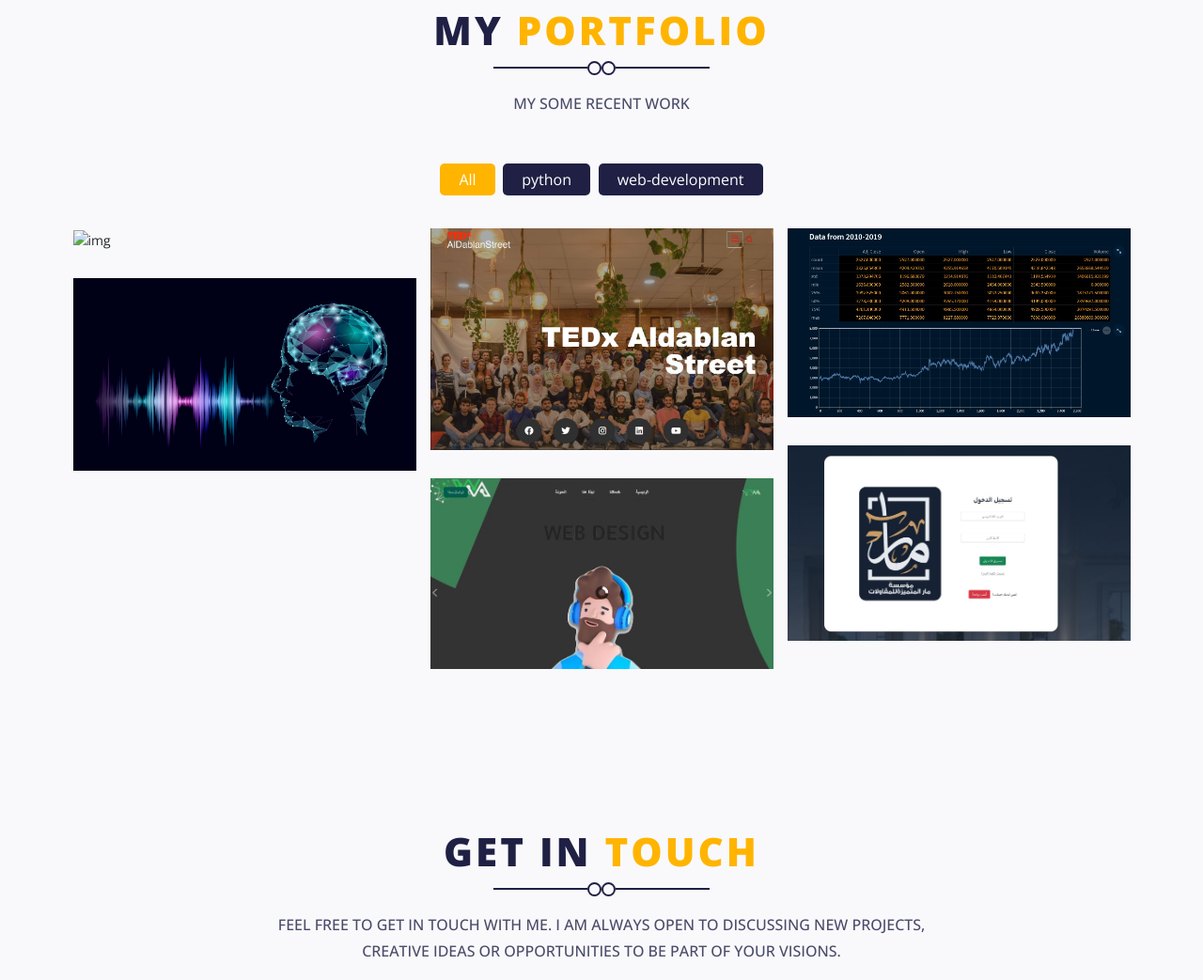
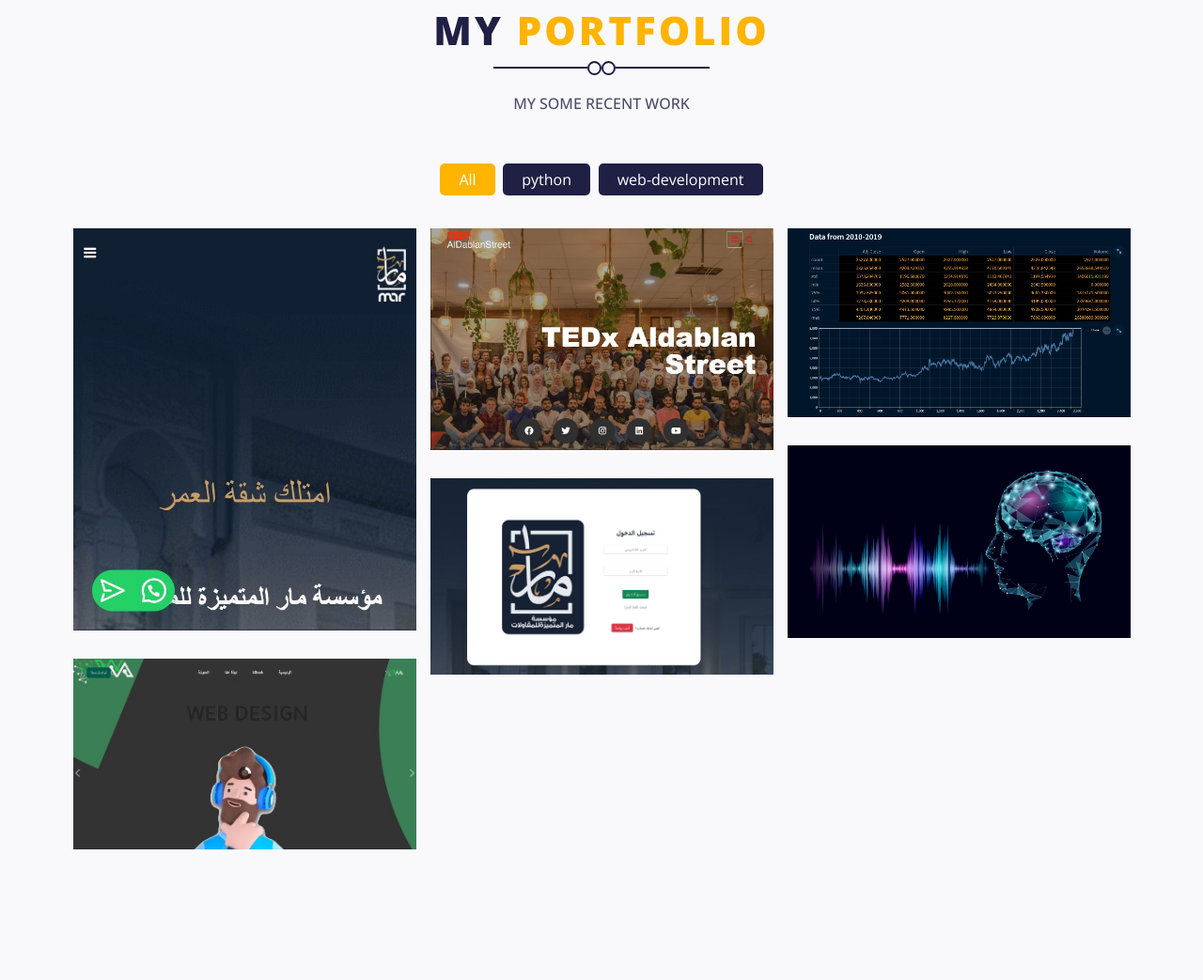
Before and after one commit to abdulhameednabhan/AbdulhameedNabhan, a plain HTML site: page index.html in a window 1280 px wide. Shown: the part 3596-4639 px from the top of the page at 94% size. Drawn offline with nearby package versions, Linux system fonts and the light colour scheme; animation ran at ten frames a second; files whose address does not match are found by name; a web font is replaced by a local one.

Commit message:
add portfolio files11124

```diff
--- a/index.html
+++ b/index.html
@@ -583,7 +583,7 @@
                         </div>
                         <div class="row grid portfolio-item-box">
                             <div class="col-12 col-sm-6 col-md-4 col-lg-4 element-item mt-30 branding" data-category="development">
-                                <img class="img-fluid" src="./assets/images/jjhgj.JPG" alt="img">
+                                <img class="img-fluid" src="work-1.JPG" alt="img">
                                 <div class="caption fade_caption">
                                     <h5>Web Development:maraqar</h5>
                                     <p> </p>
@@ -603,7 +603,7 @@
                                 <img class="img-fluid" src="./assets/images/portfolio/ss.JPG" alt="img">
                                 <div class="caption fade_caption">
                                     <h5>python</h5>
-                                    <p></p>
+                                    <p> tool analysis finacial markets</p>
                                     <a href="https://github.com/abdulhameednabhan/A-tool-for-analyzing-time-series-for-financial-markets-using-statistical-methods-and-machine-and-dee" class="btn btn-primary">View Full Project</a>
                                 </div>
                             </div>
@@ -611,7 +611,7 @@
                                 <img class="img-fluid" src="./assets/images/portfolio/R (1).jpg" alt="img">
                                 <div class="caption fade_caption">
                                     <h5>python</h5>
-                                    <p> </p>
+                                    <p> voice analysis for emotion recognation </p>
                                     <a href="https://github.com/abdulhameednabhan/Voice-analysis-for-emotion-recognition-using-deep-learning-and-machine-learning" class="btn btn-primary">View Full Project</a>
                                 </div>
                             </div>
```
Also changed, not shown: work-1.JPG (added).
